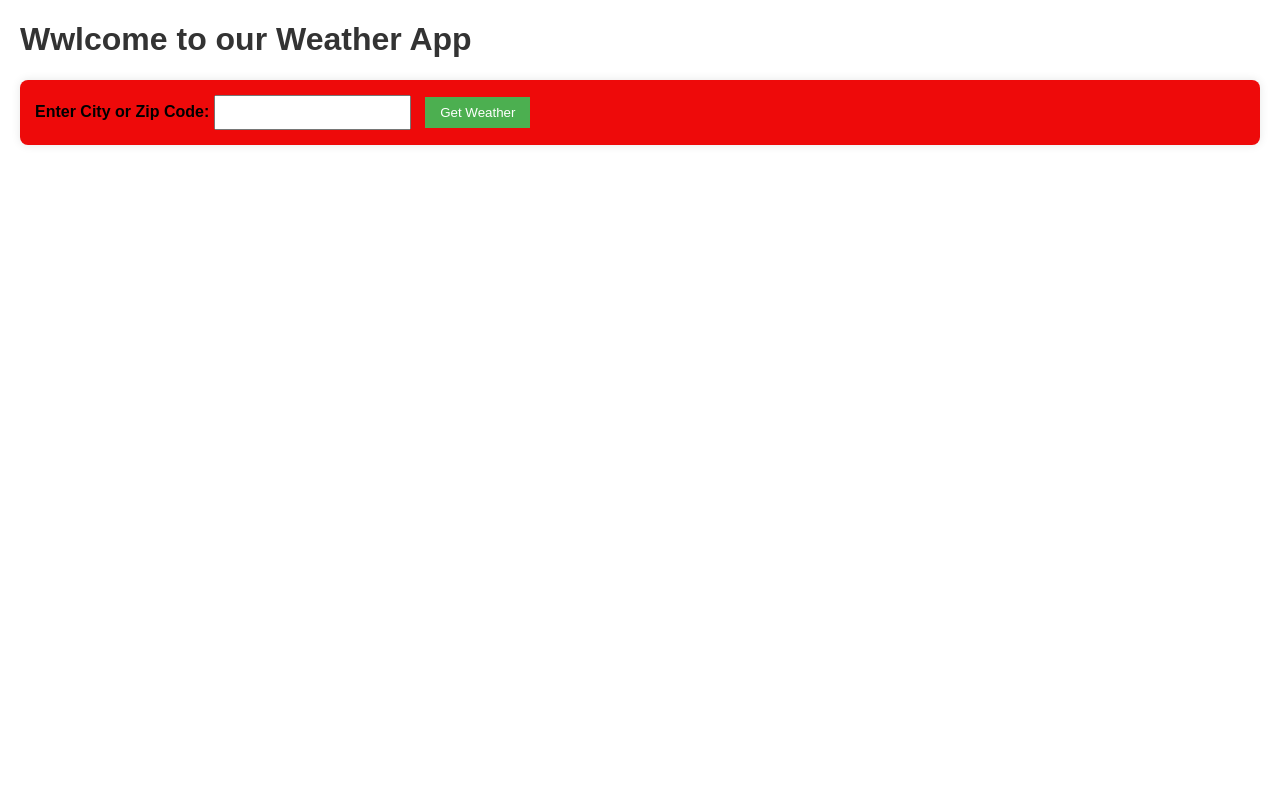
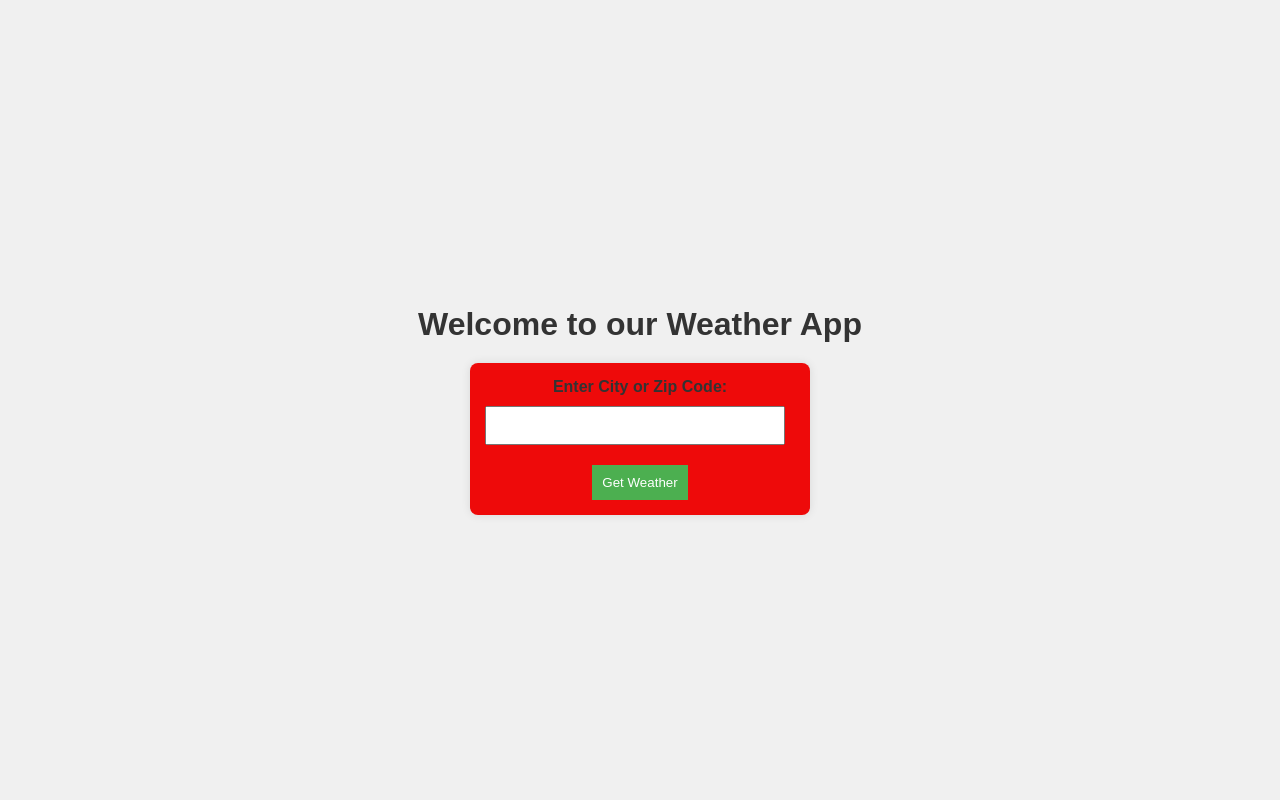
Before and after one commit to Yareek95/weather_app, a Flask app: page / in a window 1280 px wide. Run offline with Flask 2, Linux system fonts and the light colour scheme.

Commit message:
Update index.html

```diff
--- a/templates/index.html
+++ b/templates/index.html
@@ -5,11 +5,68 @@
     <meta charset="UTF-8">
     <meta name="viewport" content="width=device-width, initial-scale=1.0">
     <link rel="stylesheet" href="{{ url_for('static', filename='static/css/style.css') }}">
+    <style>
+        body {
+            font-family: Arial, sans-serif;
+            background-color: #f0f0f0;
+            color: #333;
+            margin: 0;
+            padding: 0;
+            display: flex;
+            flex-direction: column;
+            align-items: center;
+            justify-content: center;
+            height: 100vh;
+        }
+
+        h1 {
+            margin-bottom: 20px;
+        }
+
+        form {
+            display: flex;
+            flex-direction: column;
+            align-items: center;
+        }
+
+        label {
+            font-size: 16px;
+            margin-bottom: 10px;
+        }
+
+        input {
+            padding: 10px;
+            margin-bottom: 20px;
+            width: 300px;
+            box-sizing: border-box;
+        }
+
+        button {
+            padding: 10px;
+            background-color: #4caf50;
+            color: #fff;
+            border: none;
+            cursor: pointer;
+        }
+
+        button:hover {
+            background-color: #45a049;
+        }
+
+        h2 {
+            margin-top: 30px;
+        }
+
+        p {
+            font-size: 14px;
+            margin: 5px 0;
+        }
+    </style>
     <title>Weather App</title>
 </head>
 <body>
 
-    <h1>Wwlcome to our Weather App</h1>
+    <h1>Welcome to our Weather App</h1>
 
     <form id="weatherForm" action="/" method="post">
         <label for="user_input">Enter City or Zip Code:</label>
```
Also changed, not shown: other parts of templates/index.html (+1 -24 lines).
